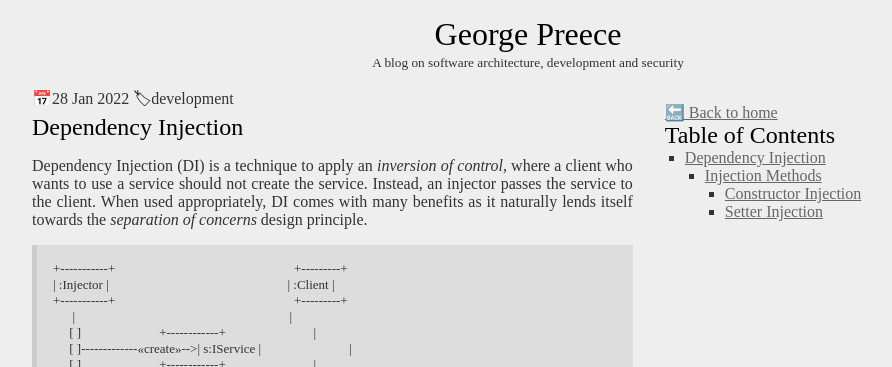
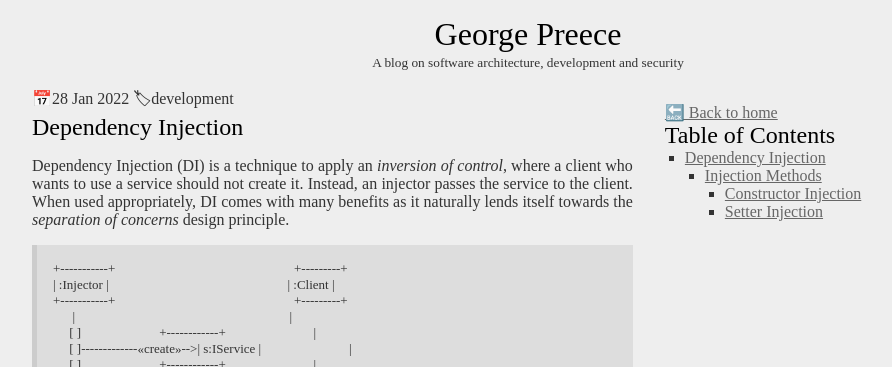
Before and after one commit to GeorgePreece/GeorgePreece.github.io, a Jekyll site: the page built from _posts/2022-01-28-dependency-injection.md, in a window 1280 px wide. Shown: the top 367 px of the page, without its empty margins (112-1004 px from the left). Built offline with Jekyll 4.4.1, drawn with Linux system fonts in a browser that asks for light colours; some web fonts are replaced.

Commit message:
Update intro

````diff
--- a/_posts/2022-01-28-dependency-injection.md
+++ b/_posts/2022-01-28-dependency-injection.md
@@ -10,7 +10,7 @@ tags: development
 ---
 # {{ page.title }}
 
-Dependency Injection (DI) is a technique to apply an _inversion of control_, where a client who wants to use a service should not create the service. Instead, an injector passes the service to the client. When used appropriately, DI comes with many benefits as it naturally lends itself towards the _separation of concerns_ design principle.
+Dependency Injection (DI) is a technique to apply an _inversion of control_, where a client who wants to use a service should not create it. Instead, an injector passes the service to the client. When used appropriately, DI comes with many benefits as it naturally lends itself towards the _separation of concerns_ design principle.
 
 ```
 +-----------+                                                       +---------+
````
